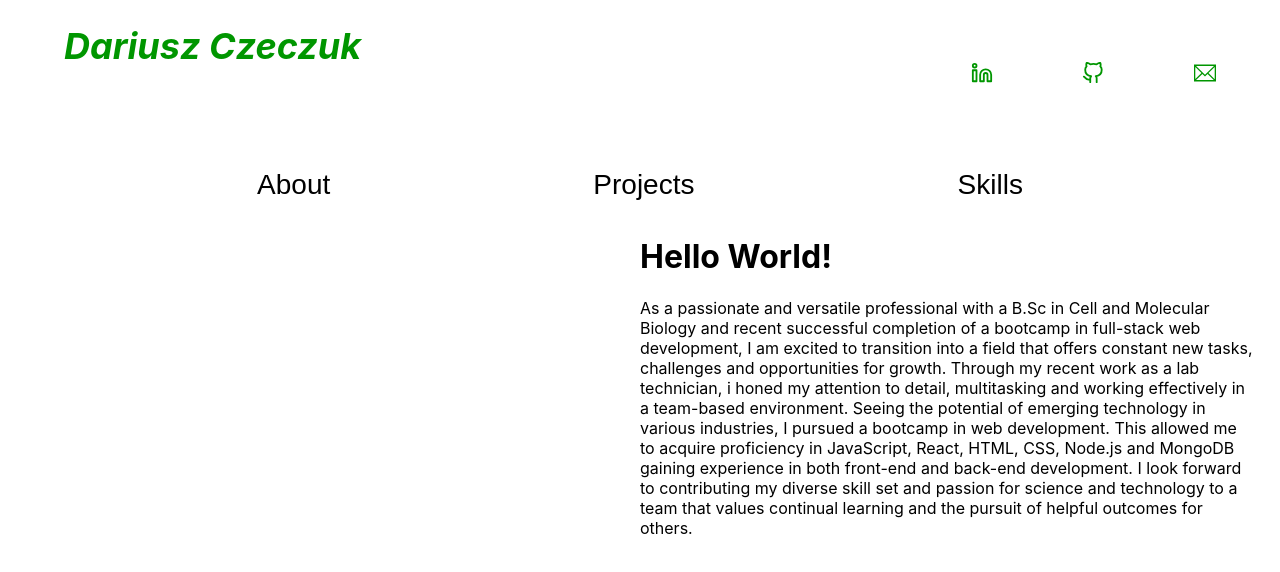
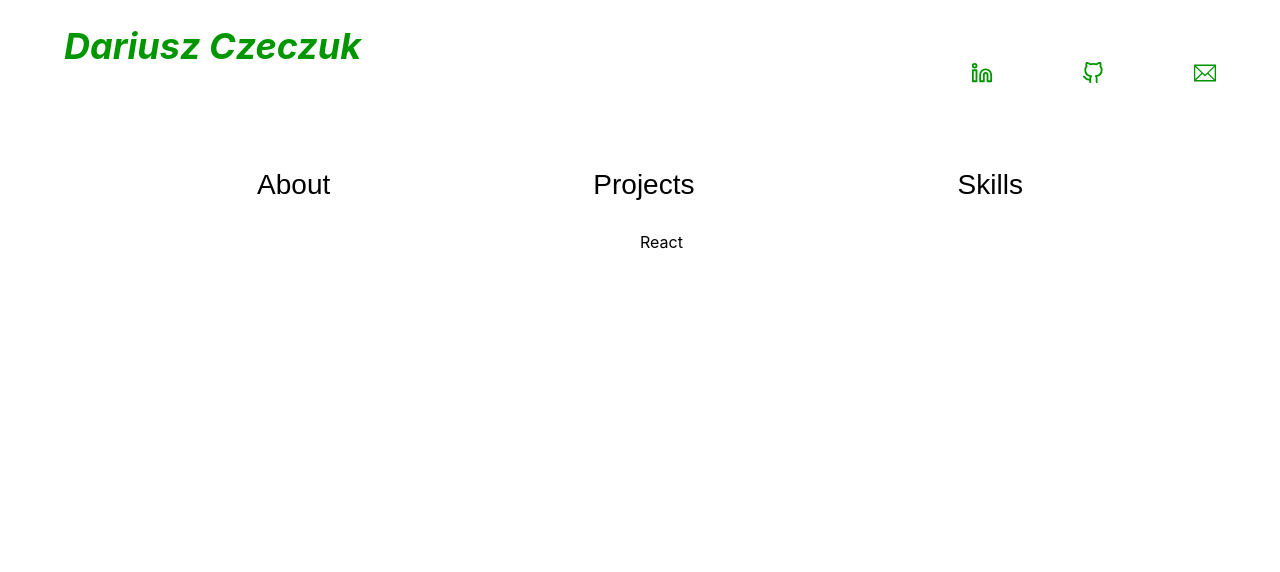
Before and after one commit to Dariusz8/portfolio, a React (Create React App) app: page / in a window 1280 px wide. Both pictures are taken after a click on the button "Skills". Shown: the top 572 px of the page. Built offline with nearby package versions, Linux system fonts and the light colour scheme.

Commit message:
portfolio - bodyButtons

```diff
--- a/src/components/About.js
+++ b/src/components/About.js
@@ -23,7 +23,7 @@ left:50vw;
 top:27vh;
 `
 
-const AboutText = styled.div`
+const AboutText = styled.p`
 `
 
 export default About
--- a/src/components/Body.js
+++ b/src/components/Body.js
@@ -1,23 +1,52 @@
-import React from "react";
+import React, {useState} from "react";
 import styled from "styled-components";
 import About from "./About";
-import { useState } from "react";
-
+import Skills from "./Skills";
 
 const Body = () => {
     const [AboutActive, setAboutActive] = useState(true);
     const [ProjectsActive, setProjectsActive] = useState(false);
     const [SkillsActive, setSkillsActive] = useState(false);
+
+    const handleAboutClick = () => {
+        setAboutActive(true);
+        setProjectsActive(false);
+        setSkillsActive(false);
+    };
+
+    const handleProjectsClick = () => {
+        setAboutActive(false);
+        setProjectsActive(true);
+        setSkillsActive(false);
+    };
+
+    const handleSkillsClick = () => {
+        setAboutActive(false);
+        setProjectsActive(false);
+        setSkillsActive(true);
+    };
+
     return(
         <DaBody>
         <ButtonsRow>
-            <AboutButton>About</AboutButton>
-            <ProjectsButton>Projects</ProjectsButton>
-            <SkillsButton>Skills</SkillsButton>
+            <AboutButton onClick={handleAboutClick}>About</AboutButton>
+            <ProjectsButton onClick={handleProjectsClick}>Projects</ProjectsButton>
+            <SkillsButton onClick={handleSkillsClick}>Skills</SkillsButton>
         </ButtonsRow>
         <WholeContent>
             <AboutSection>
-                <About/>
+                {
+                    AboutActive &&
+                    <About/>
+                }
+                {
+                    ProjectsActive &&
+                    <div></div>
+                }
+                {
+                    SkillsActive &&
+                    <Skills/>
+                }
             </AboutSection>
         </WholeContent>
         </DaBody>
--- a/src/components/Header.js
+++ b/src/components/Header.js
@@ -1,10 +1,9 @@
-import React from "react";
+import React, {useState} from "react";
 import styled  from "styled-components";
 import {FiLinkedin} from "react-icons/fi";
 import {FiGithub} from "react-icons/fi";
 import {TfiEmail} from "react-icons/tfi";
 import { Navigate } from "react-router-dom";
-import { useState } from "react";
 
 
 
--- /dev/null
+++ b/src/components/Skills.js
@@ -0,0 +1,25 @@
+import React from "react";
+import styled from "styled-components";
+
+const Skills = () =>{
+    return(
+        <AllSkillsContent>
+            <SkillsText>
+                React
+            </SkillsText>
+        </AllSkillsContent>
+    )
+}
+
+const AllSkillsContent = styled.div`
+width:48vw;
+height:87vh;
+//border: solid 5px purple;
+position: fixed;
+left:50vw;
+top:27vh;
+`
+const SkillsText = styled.p`
+`
+
+export default Skills;
```
